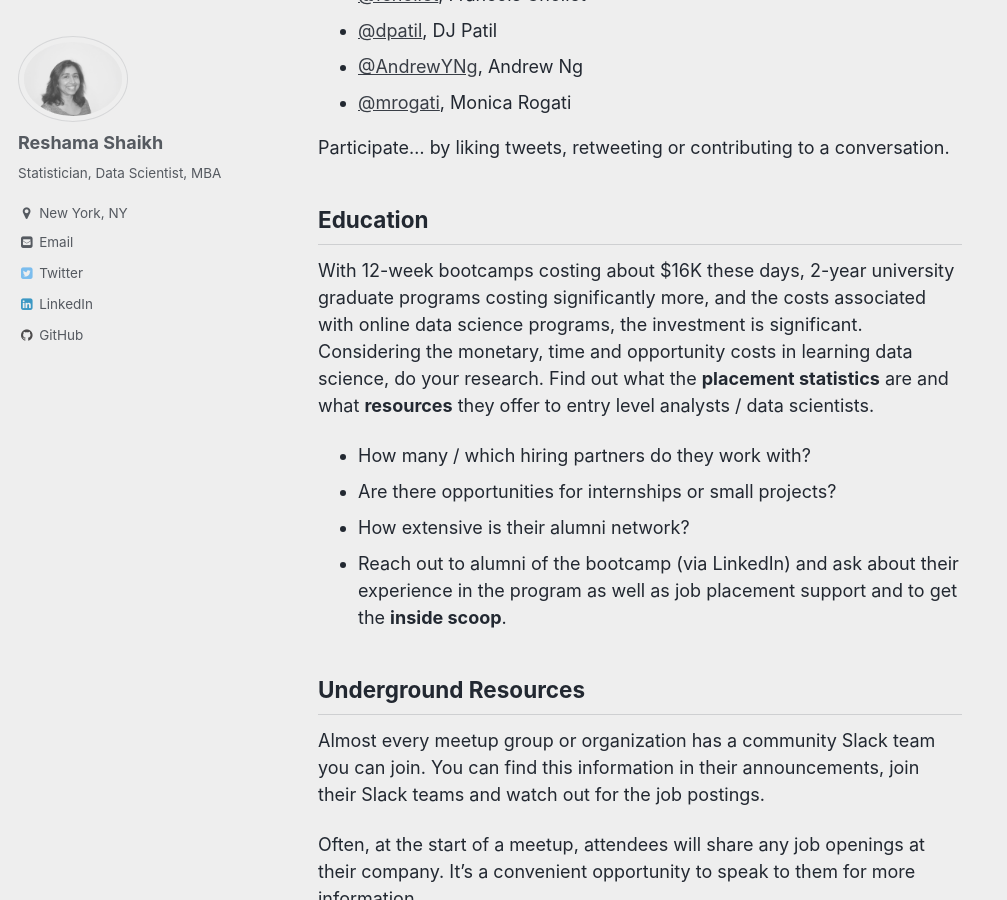
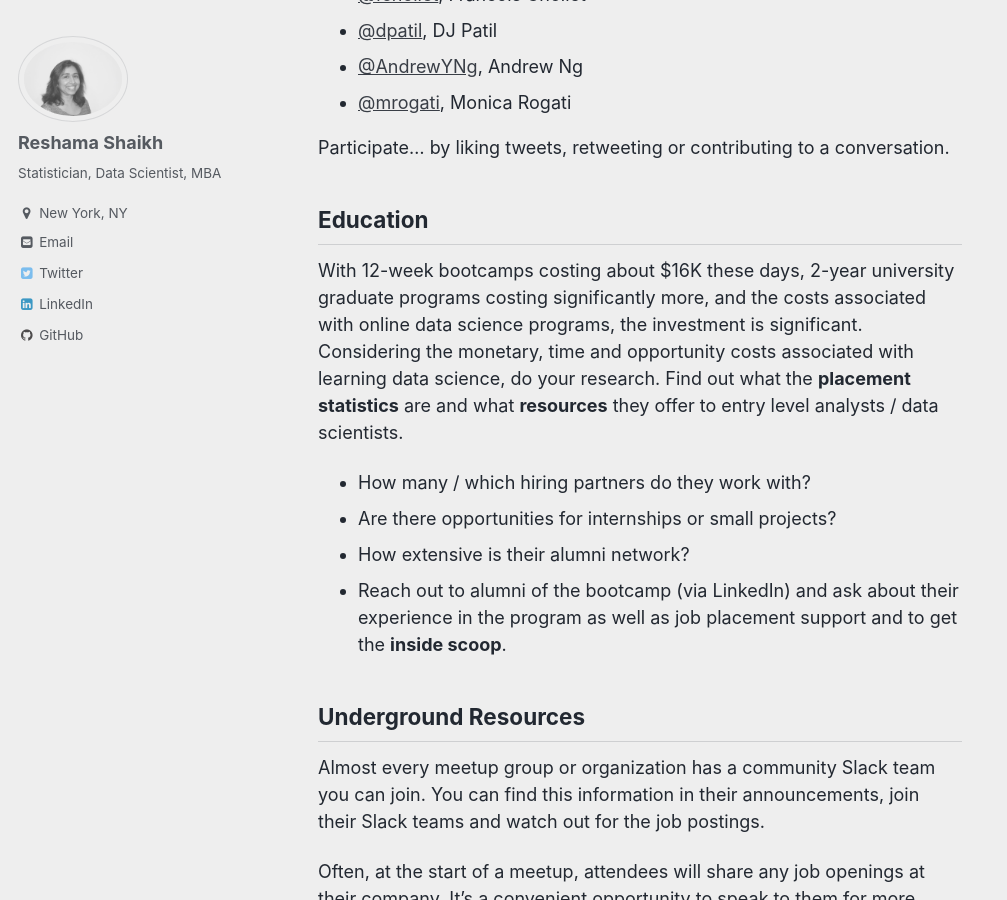
Before and after one commit to reshamas/reshamas.github.io, a Jekyll site: the page built from _posts/2018-02-26-first-data-science-job.md, in a window 1280 px wide and 900 px high, scrolled down 3637 px. Shown: the whole window, without its empty margins (0-1007 px from the left). Built offline with Jekyll 4.4.1, drawn with Linux system fonts in a browser that asks for light colours.

Commit message:
Update 2018-02-26-first-data-science-job.md

```diff
--- a/_posts/2018-02-26-first-data-science-job.md
+++ b/_posts/2018-02-26-first-data-science-job.md
@@ -80,7 +80,7 @@ Participate... by liking tweets, retweeting or contributing to a conversation.
 
 
 ## Education
-With 12-week bootcamps costing about $16K these days, 2-year university graduate programs costing significantly more, and the costs associated with online data science programs, the investment is significant.  Considering the monetary, time and opportunity costs in learning data science, do your research.  Find out what the **placement statistics** are and what **resources** they offer to entry level analysts / data scientists.
+With 12-week bootcamps costing about $16K these days, 2-year university graduate programs costing significantly more, and the costs associated with online data science programs, the investment is significant.  Considering the monetary, time and opportunity costs associated with learning data science, do your research.  Find out what the **placement statistics** are and what **resources** they offer to entry level analysts / data scientists.
 - How many / which hiring partners do they work with?
 - Are there opportunities for internships or small projects?
 - How extensive is their alumni network?
```
